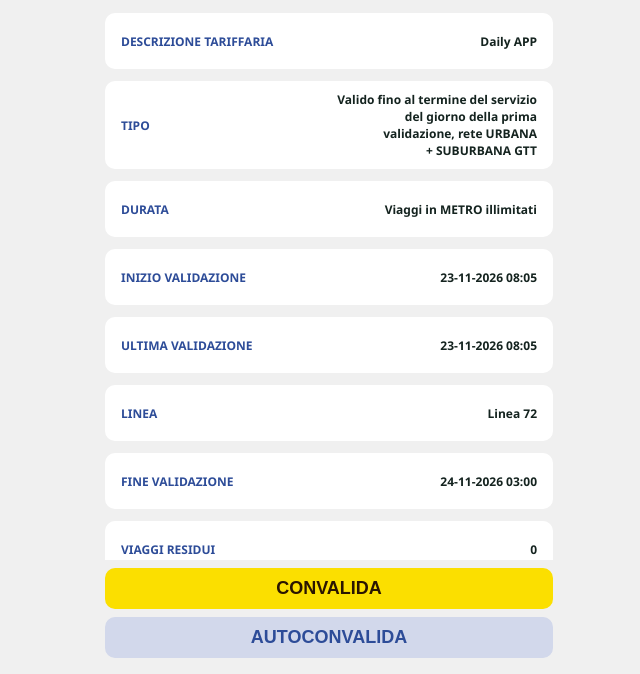
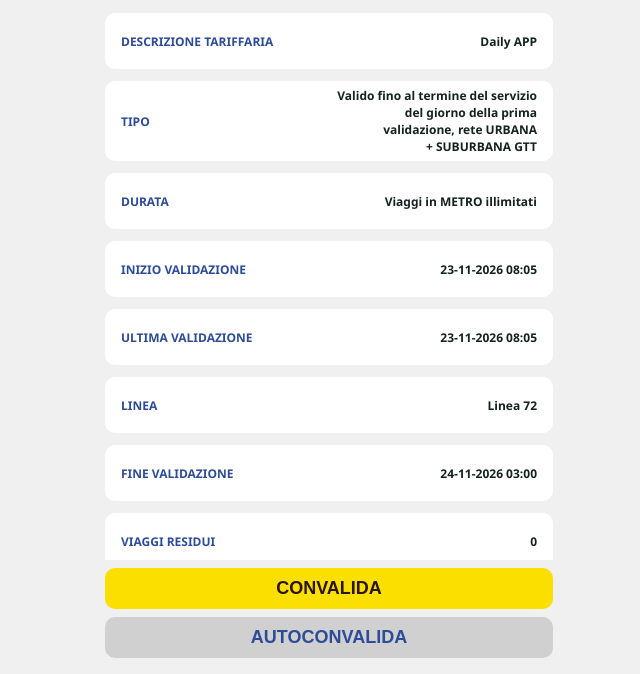
Before and after one commit to UltraWildScreen/GTTaroc, a plain HTML site: page index.html in a window 1280 px wide. Both pictures are taken after a click on the button "GENERA". Shown: the part 126-800 px from the top of the page, without its empty margins (311-951 px from the left). Drawn offline with Linux system fonts and the light colour scheme.

Commit message:
Add files via upload

```diff
--- a/index.html
+++ b/index.html
@@ -21,7 +21,7 @@ h1{font-size:30px;margin:12px 20px 16px}
 .top{display:flex;align-items:center;gap:12px;color:var(--accent);font-size:18px;font-weight:600;margin-bottom:6px}
 .x{background:var(--grey);border:0;border-radius:0 28px 28px 0;width:70px;height:48px;font-size:25px;font-weight:100;color:var(--accent);margin-left:-16px;cursor:pointer;align-items:center;justify-content:center;line-height:1;padding:0}
 .top span{flex:1;text-align:center;margin-right:54px}
-.card{background:var(--card);border-radius:10px;padding:10px 16px;margin:0 0 12px;display:flex;justify-content:space-between;align-items:center;gap:16px;min-height:56px}
+.card{background:var(--card);border-radius:10px;padding:6px 16px;margin:0 0 12px;display:flex;justify-content:space-between;align-items:center;gap:16px;min-height:56px}
 .card .l{color:var(--accent);text-transform:uppercase;font-size:12px;font-weight:600;flex:0 0 auto}
 .card .v{text-align:right;font-size:12px;font-weight:600;word-break:break-word}
 label{display:block;color:var(--accent);margin:14px 0 6px;font-size:15px}
@@ -30,6 +30,7 @@ input:focus-visible,button:focus-visible{outline:3px solid var(--accent);outline
 .btn{display:block;width:100%;border:0;border-radius:10px;padding:10px 20px;font-size:18px;font-weight:750;margin-top:12px;cursor:pointer}
 .main{background:var(--btn);color:var(--btn-ink)}
 .sec{background:var(--grey);color:var(--accent)}
+.gra{background:#d0d0d0;color:var(--accent)}
 .toast{position:fixed;left:50%;bottom:calc(env(safe-area-inset-bottom,0px) + 20px);transform:translateX(-50%);background:var(--ink);color:var(--bg);padding:12px 18px;border-radius:12px;font-size:15px;max-width:90%;display:none;z-index:30}
 .hide{display:none}
 /* Schermata biglietto: intestazione e pulsanti fissi, elenco scorrevole */
@@ -56,7 +57,7 @@ input:focus-visible,button:focus-visible{outline:3px solid var(--accent);outline
   <h1>DAILY</h1>
   <div id="cards"></div>
   <button class="btn main" data-sim>CONVALIDA</button>
-  <button class="btn sec" data-sim>AUTOCONVALIDA</button>
+  <button class="btn gra" data-sim>AUTOCONVALIDA</button>
 </section>
 
 <div class="toast" id="toast" role="status" aria-live="polite"></div>
```
